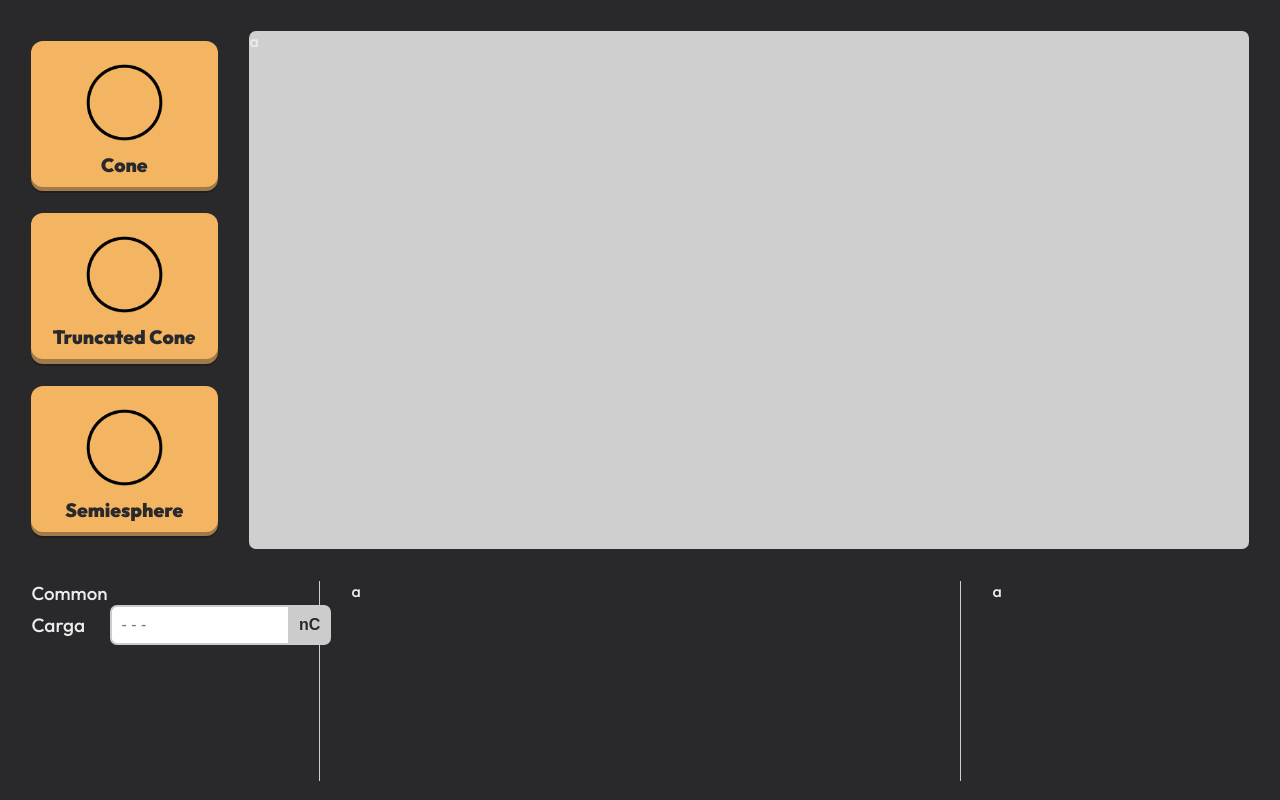
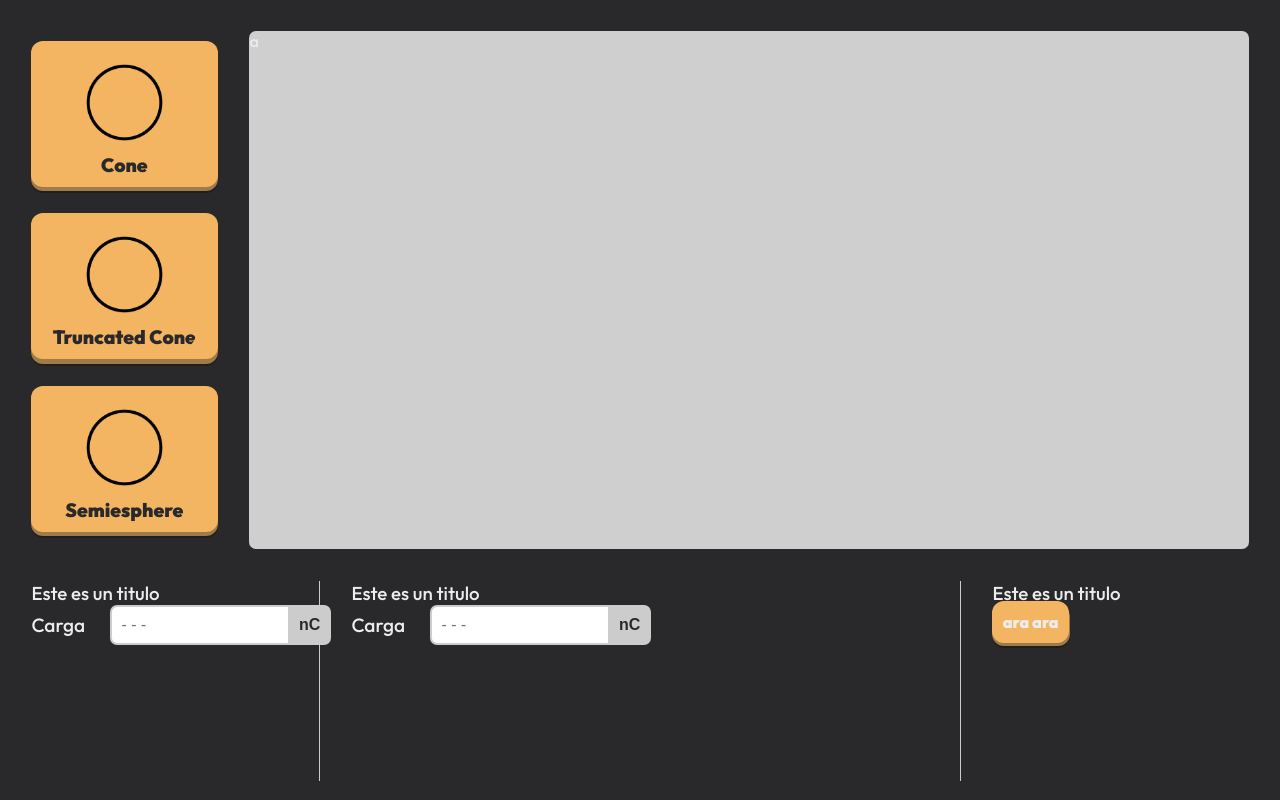
Before and after one commit to DanielRasho/PhetALaTortrix, a Vue app in the folder frontend/: page / in a window 1280 px wide. Built offline with nearby package versions, Linux system fonts and the light colour scheme.

Commit message:
Feat: Made fieldSectionComponent funtional

```diff
--- a/frontend/src/App.vue
+++ b/frontend/src/App.vue
@@ -1,6 +1,7 @@
 <script setup>
 import buttonImportant from './components/molecules/buttonImportant.vue'
 import numberField from './components/molecules/numberField.vue'
+import fieldSection from './components/organism/fieldSection.vue';
 import { ref } from 'vue'
 
 const figures = ref([
@@ -39,12 +40,17 @@ const figures = ref([
     </div>
 
     <div class="params-box">
-        <div class="common-box">
-            <h3>Common</h3>
+        <fieldSection title="Este es un titulo" class="common-box">
             <numberField name="Carga" placeholder="- - -" unit="nC" />
-        </div>
-        <div class="specific-box">a</div>
-        <div class="submit-box">a</div>
+        </fieldSection>
+        <fieldSection title="Este es un titulo" class="specific-box">
+            <numberField name="Carga" placeholder="- - -" unit="nC" />
+        </fieldSection>
+        <fieldSection title="Este es un titulo" class="submit-box">
+        <buttonImportant>
+            ara ara
+        </buttonImportant>
+        </fieldSection>
     </div>
 </template>
 
--- a/frontend/src/components/organism/fieldSection.vue
+++ b/frontend/src/components/organism/fieldSection.vue
@@ -1,10 +1,19 @@
 <template>
     <div>
-
+        <h3>{{ title }}</h3>
+        <slot></slot>
     </div>
 </template>
 
 <script setup>
+
+const props = defineProps({
+    title : {
+        required: true,
+        type: String,
+        default: "Title"
+    }
+})
 
 </script>
 
```
